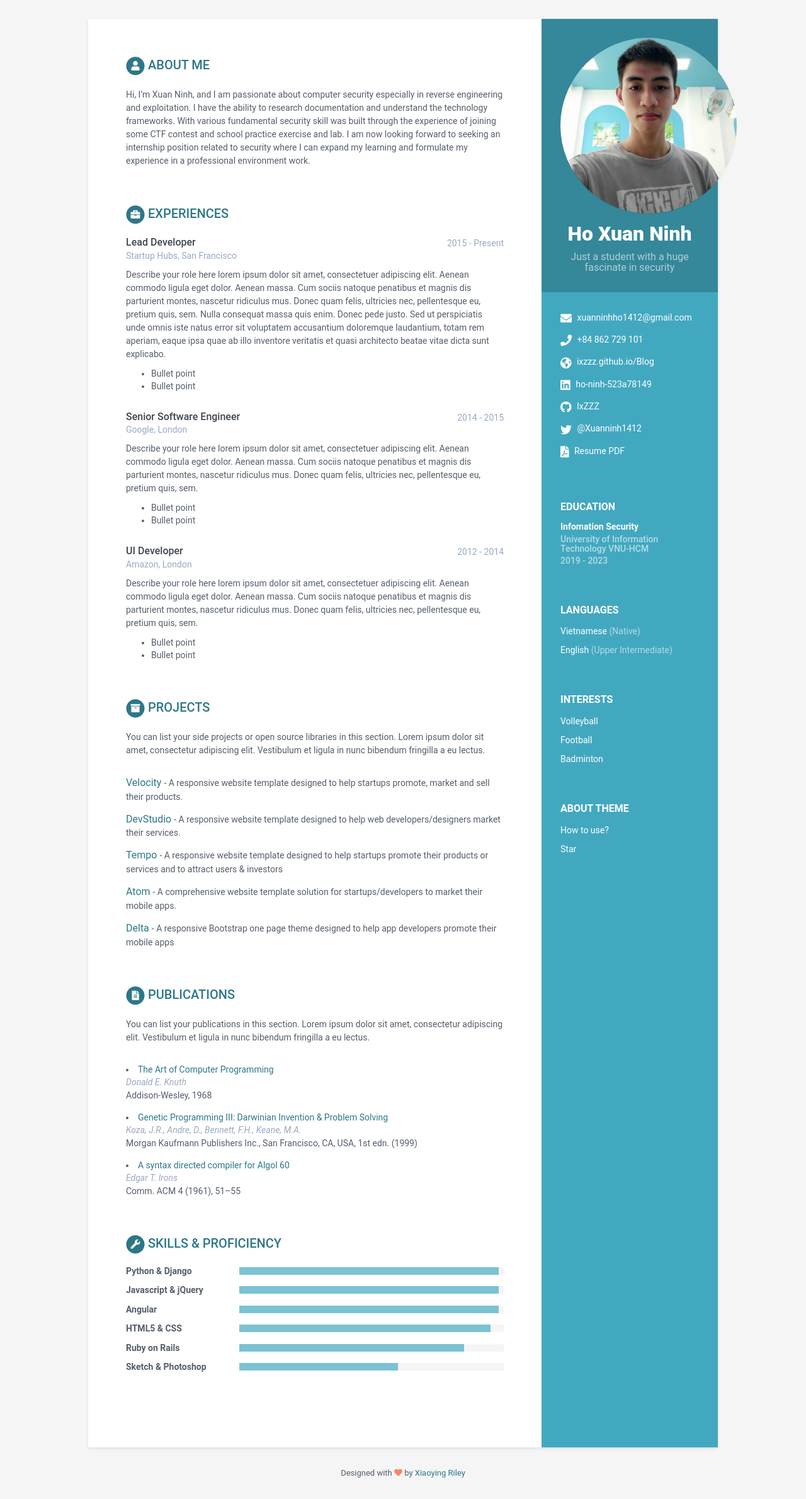
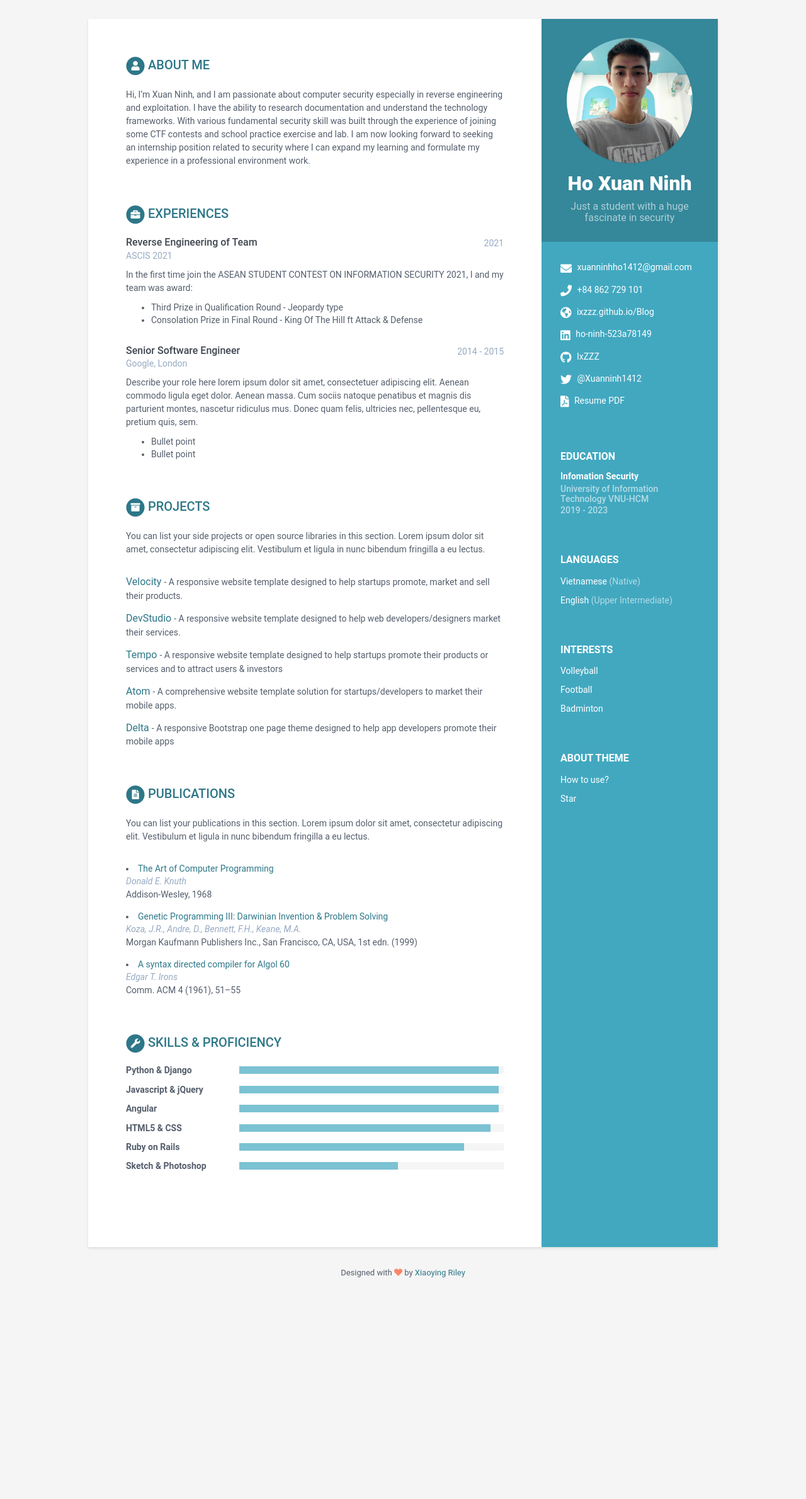
Before and after one commit to IxZZZ/CV, a Jekyll site: the page built from index.html, in a window 1280 px wide. Shown: the whole page at 63% size. Built offline with Jekyll 4.4.1, drawn with Linux system fonts in a browser that asks for light colours; after the commit the page ends 2062 px from its top, so only the background shows below that.

Commit message:
first upload

```diff
--- a/_data/data.yml
+++ b/_data/data.yml
@@ -47,7 +47,11 @@ sidebar:
 career-profile:
     title: About me
     summary: |
-      Hi, I'm Xuan Ninh, and I am passionate about computer security especially in reverse engineering and exploitation. I have the ability to research documentation and understand the technology frameworks. With various fundamental security skill was built through the experience of joining some CTF contest and school practice exercise and lab. I am now looking forward to seeking an internship position related to security where I can expand my learning and formulate my experience in a professional environment work.
+      Hi, I'm Xuan Ninh, and I am passionate about computer security especially in reverse engineering and exploitation.
+       I have the ability to research documentation and understand the technology frameworks.
+        With various fundamental security skill was built through the experience of joining some CTF contests and
+         school practice exercise and lab. I am now looking forward to seeking an internship position related to
+          security where I can expand my learning and formulate my experience in a professional environment work.
 
 education:
     - degree: Infomation Security
@@ -62,35 +66,16 @@ education:
           - Bullet point
           - Bullet point
 experiences:
-    - role: Lead Developer
-      time: 2015 - Present
-      company: Startup Hubs, San Francisco
+    - role: Reverse Engineering of Team
+      time: 2021
+      company: ASCIS 2021
       details: |
-        Describe your role here lorem ipsum dolor sit amet, consectetuer
-        adipiscing elit. Aenean commodo ligula eget dolor. Aenean massa.
-        Cum sociis natoque penatibus et magnis dis parturient montes,
-        nascetur ridiculus mus. Donec quam felis, ultricies nec,
-        pellentesque eu, pretium quis, sem. Nulla consequat massa quis
-        enim. Donec pede justo. Sed ut perspiciatis unde omnis iste natus
-        error sit voluptatem accusantium doloremque laudantium, totam rem
-        aperiam, eaque ipsa quae ab illo inventore veritatis et quasi
-        architecto beatae vitae dicta sunt explicabo.
-          - Bullet point
-          - Bullet point
+        In the first time join the ASEAN STUDENT CONTEST ON INFORMATION SECURITY 2021, I and my team was award:
+          - Third Prize in Qualification Round - Jeopardy type
+          - Consolation Prize in Final Round - King Of The Hill ft Attack & Defense
     - role: Senior Software Engineer
       time: 2014 - 2015
       company: Google, London
-      details: |
-        Describe your role here lorem ipsum dolor sit amet, consectetuer
-        adipiscing elit. Aenean commodo ligula eget dolor. Aenean massa.
-        Cum sociis natoque penatibus et magnis dis parturient montes,
-        nascetur ridiculus mus. Donec quam felis, ultricies nec,
-        pellentesque eu, pretium quis, sem.
-          - Bullet point
-          - Bullet point
-    - role: UI Developer
-      time: 2012 - 2014
-      company: Amazon, London
       details: |
         Describe your role here lorem ipsum dolor sit amet, consectetuer
         adipiscing elit. Aenean commodo ligula eget dolor. Aenean massa.
--- a/_sass/_base.scss
+++ b/_sass/_base.scss
@@ -73,7 +73,7 @@ p {
 
     .avatar {
         //used for profile image
-        max-width: 280px;
+        max-width: 200px;
         margin-bottom: 15px;
         border: 0px solid #fff;
         border-radius: 100%;
```
